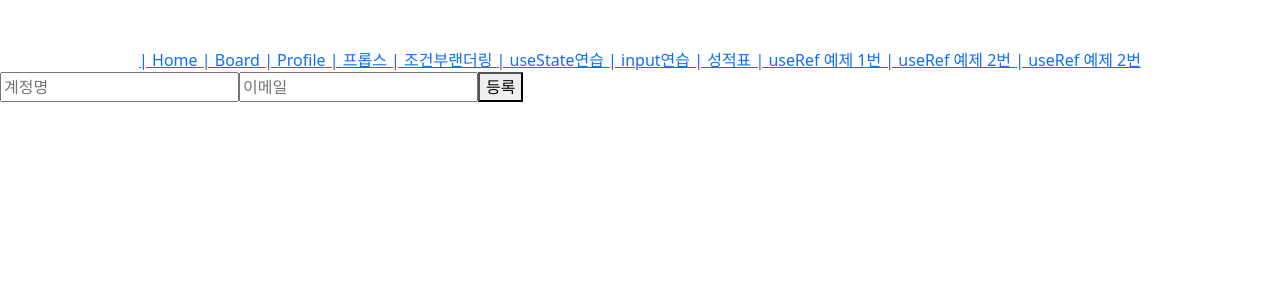
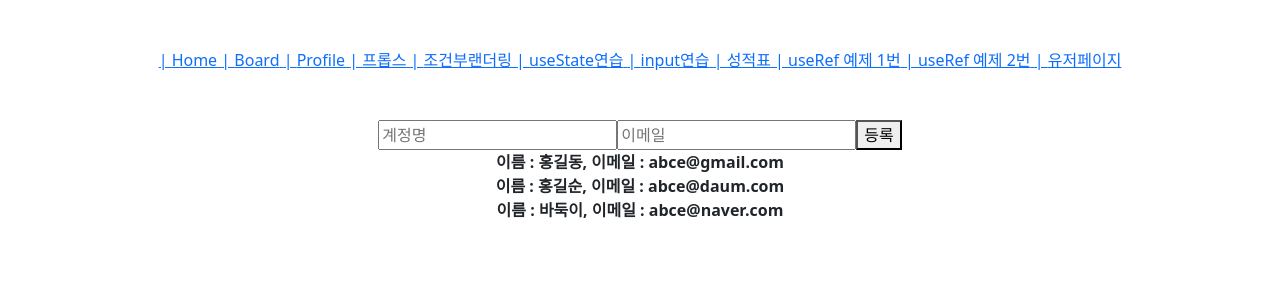
Before and after one commit to hamjung6/react-vite-phc-example2, a React (Vite) app: page /userpage in a window 1280 px wide. Shown: the top 300 px of the page. Built offline with nearby package versions, Linux system fonts and the light colour scheme.

Commit message:
유저리스트 완성

```diff
--- /dev/null
+++ b/src/components/UserList.jsx
@@ -0,0 +1,24 @@
+import React from 'react'
+
+const User = ({ user }) => {
+  return (
+    <div>
+      <b>
+        {' '}
+        이름 : {user.username}, 이메일 : {user.email}
+      </b>
+    </div>
+  )
+}
+
+const UserList = ({ users }) => {
+  return (
+    <div>
+      {users.map((user) => (
+        <User user={user} key={user.id} />
+      ))}
+    </div>
+  )
+}
+
+export default UserList
--- a/src/pages/UserArrayPage.jsx
+++ b/src/pages/UserArrayPage.jsx
@@ -1,22 +1,23 @@
 import React, { useRef } from 'react'
-import CreateUser from './../components/CreateUser'
+import CreateUser from '../components/CreateUser'
+import UserList from '../components/UserList'
 
 const UserArrayPage = () => {
   const users = [
     {
       id: 1,
       username: '홍길동',
-      email: 'abcd@gmail.com',
+      email: 'abce@gmail.com',
     },
     {
       id: 2,
       username: '홍길순',
-      email: 'abcd@daum.com',
+      email: 'abce@daum.com',
     },
     {
       id: 3,
       username: '바둑이',
-      email: 'abcd@naver.com',
+      email: 'abce@naver.com',
     },
   ]
 
@@ -28,12 +29,13 @@ const UserArrayPage = () => {
     nextId.current += 1
   }
 
-  // prettier-ignore
+  //prettier-ignore
   return (
-  <div>
+  <div className="text-center mt-5">
     <CreateUser></CreateUser>
+    <UserList users={users}></UserList>
   </div>
-  )
+  );
 }
 
 export default UserArrayPage
--- a/src/route/Routes.jsx
+++ b/src/route/Routes.jsx
@@ -66,7 +66,7 @@ const routes = [
   {
     path: '/userpage',
     element: <UserArrayPage />,
-    title: 'useRef 예제 2번',
+    title: '유저페이지',
   },
 ]
 
```
